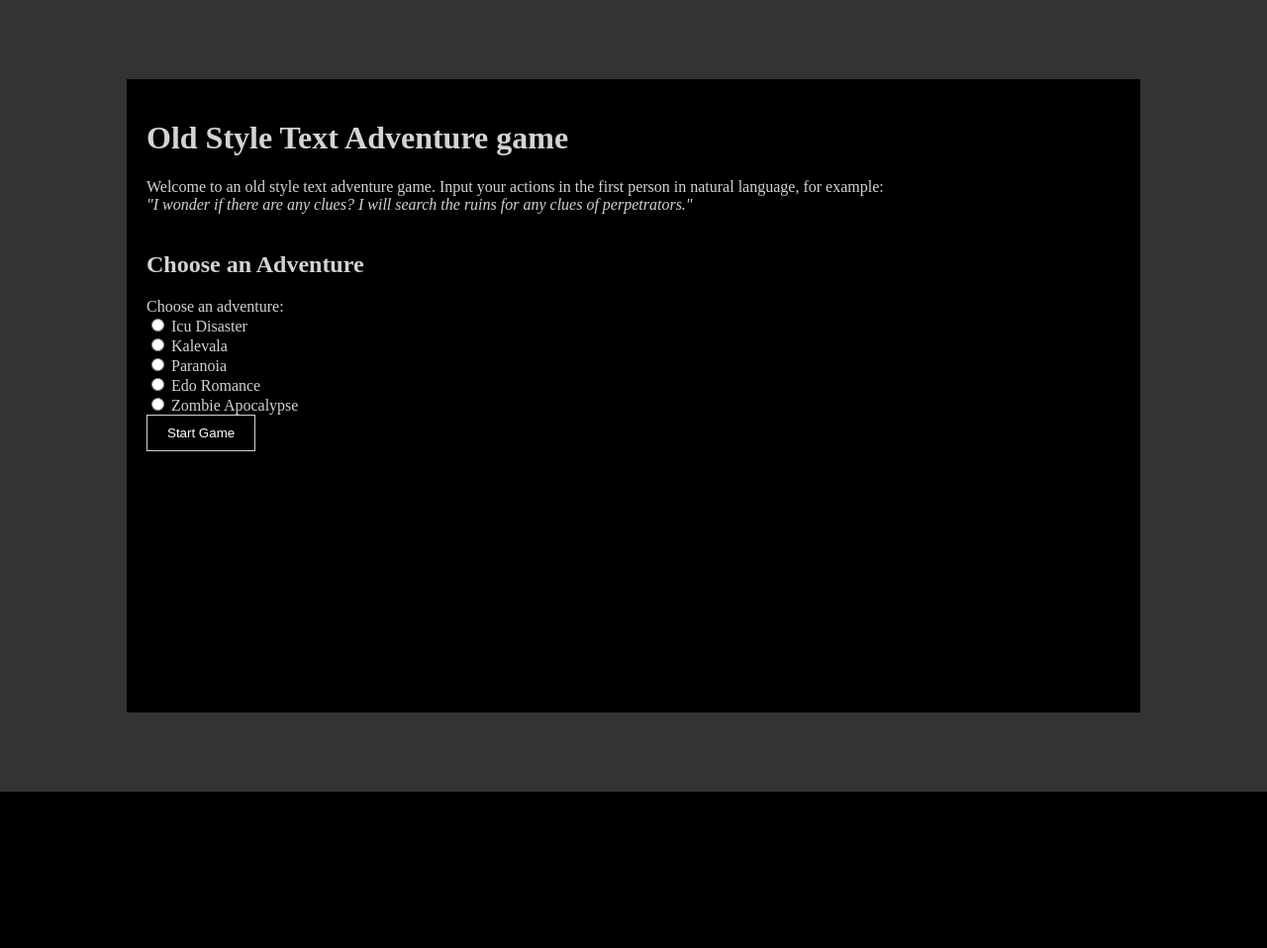
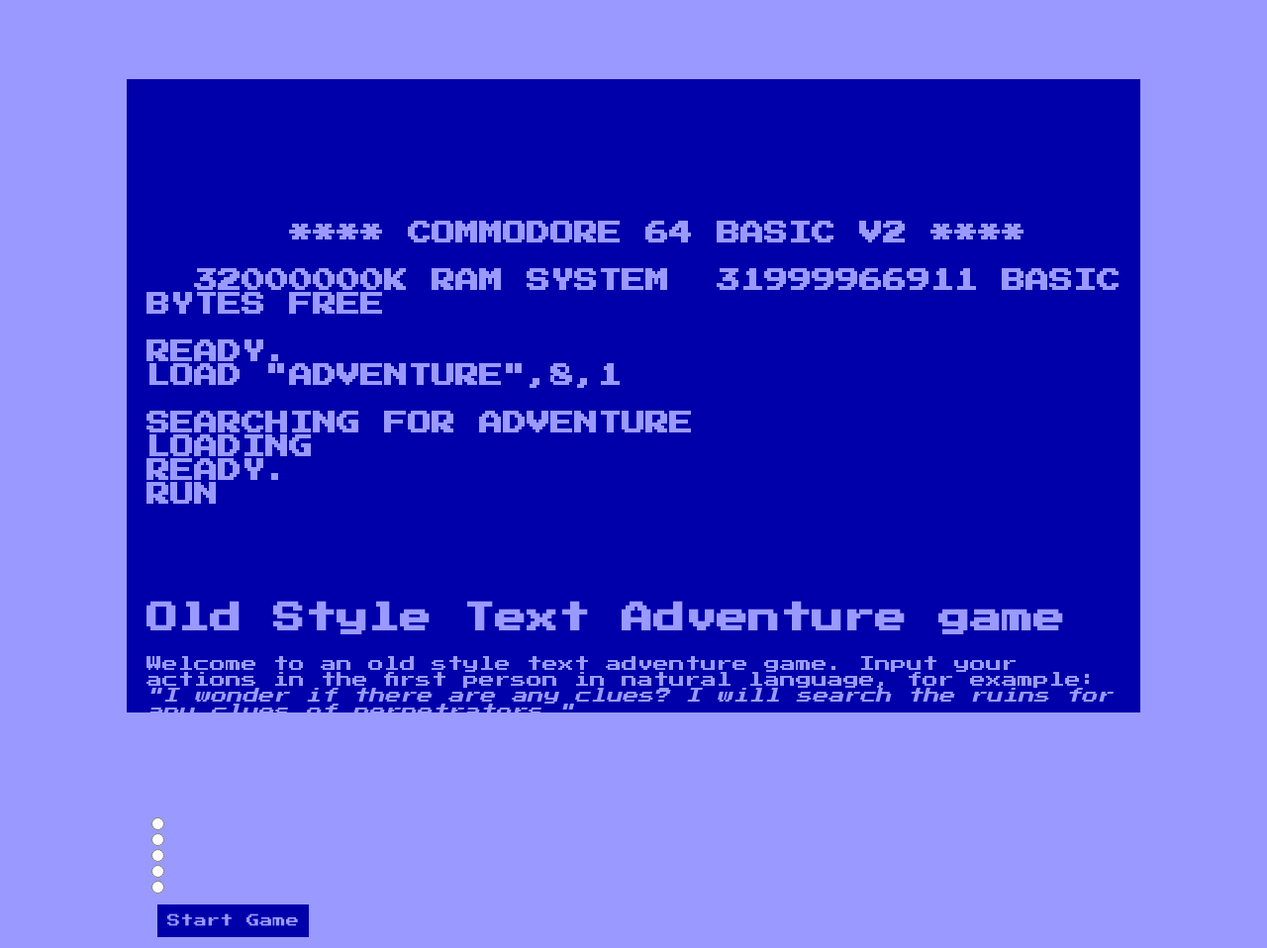
Before and after one commit to SakuOrdrTab/old_time_text_adventure, a Flask app: page /new_game in a window 1280 px wide. Shown: the whole page at 99% size. Before the commit the page ends 800 px from the top, so only its background shows below. Run offline with Flask 3, Linux system fonts and the light colour scheme.

Commit message:
C64 style

```diff
--- a/app.py
+++ b/app.py
@@ -5,6 +5,7 @@
 # Import your game engine and adventures.
 from src.game_engine import Game
 from src.helper_funcs import load_adventure
+from src.ImageGenerator import ImageGenerator
 
 app = Flask(__name__)
 app.secret_key = "your_secret_key_here" # Implement later for sessions
@@ -21,30 +22,7 @@
     "zombie_apocalypse",
 ]
 
-# If images are used, initialize a client
-image_client = OpenAI()
-
-def get_image(original_prompt: str):
-    if len(original_prompt) >= 900:
-        # get 4o-mini to summarize prompt
-        summarize_prompt = f"Summarize and shorten this description to fewer than 900 characters: {original_prompt}"
-        summary_response = image_client.chat.completions.create(
-            model="gpt-4o-mini",
-            messages=[{"role": "user", "content": summarize_prompt}],
-        )
-        prompt = summary_response.choices[0].message.content
-    else:
-        prompt = original_prompt
-    image_prompt = f"Create a vivid and interesting image depicting this scene: {prompt[:999]}"
-    image_response = image_client.images.generate(
-            model="dall-e-2",
-            prompt=image_prompt,
-            size="512x512",
-            quality="standard",
-            n=1,
-        )
-    return image_response.data[0].url
-
+image_generator = ImageGenerator()
 
 @app.route('/new_game', methods=['GET', 'POST'])
 def new_game():
@@ -64,7 +42,7 @@
 
         # Start the game and render the initial scene.
         initial_scene = game.start_game()
-        image = get_image(initial_scene)
+        image = image_generator.get_image(initial_scene)
         return render_template("next_scene.html", scene=initial_scene, game_id=game_id, game_over=False, image=image)
 
     # GET request: render the adventure selector.
@@ -84,11 +62,11 @@
 
     if game_over:
         report = game.end_game_report()
-        image = get_image(report)
+        image = image_generator.get_image(report)
         del game_statuses[game_id]
         return render_template("end_game.html", report=report, image=image)
 
-    image = get_image(game_output)
+    image = image_generator.get_image(game_output)
     return render_template("next_scene.html", scene=game_output, game_id=game_id, game_over=game_over, image=image)
 
 @app.route('/')
--- a/static/style.css
+++ b/static/style.css
@@ -1,39 +1,45 @@
+/* Import the Press Start 2P font from Google Fonts */
+@import url('https://fonts.googleapis.com/css2?family=Press+Start+2P&display=swap');
+
 html, body {
   height: 100%;
   margin: 0;
   padding: 0;
+  background-color: #9999ff; /* light blue margins */
+  font-family: 'Press Start 2P', monospace;
 }
 
 body {
   display: flex;
   justify-content: center;
   align-items: center;
-  background-color: #333333; /* this will be the color of the margins */
-}
-
-select {
-  padding: 10px;
-  background-color: #000000;
-  color: #d3d3d3; /* light gray text */
-  border: 1px solid #d3d3d3;
-  box-sizing: border-box;
 }
 
 .container {
   width: 80%;
   height: 80%;
-  background-color: #000000;
-  color: #d3d3d3;
+  background-color: #0000aa; /* deep blue container */
+  color: #9999ff;          /* light blue text */
   padding: 20px;
+  box-sizing: border-box;
+}
+
+/* Style for select elements */
+select {
+  padding: 10px;
+  background-color: #0000aa;
+  color: #9999ff;
+  border: 1px solid #9999ff;
+  margin: 5px;
   box-sizing: border-box;
 }
 
 /* Style for text inputs */
 input[type="text"] {
-  width: 100%; /* Takes the full width of the container */
-  background-color: #000000; /* black background */
-  color: #ffffff; /* white text */
-  border: 1px solid #d3d3d3;
+  width: 100%;
+  background-color: #0000aa;
+  color: #9999ff;
+  border: 1px solid #9999ff;
   padding: 10px;
   box-sizing: border-box;
 }
@@ -41,18 +47,23 @@
 /* Style for buttons */
 button {
   padding: 10px 20px;
-  background-color: #000000;
-  color: #ffffff;
-  border: 1px solid #d3d3d3;
+  background-color: #0000aa;
+  color: #9999ff;
+  border: 1px solid #9999ff;
   cursor: pointer;
+  font-family: 'Press Start 2P', monospace;
+  padding: 10px;
+  margin: 10px;
 }
 
 button:hover {
-  background-color: #444444;
+  background-color: #000099; /* Slightly darker on hover */
 }
 
 /* Ensure text wraps nicely within the container */
 pre {
   white-space: pre-wrap;
   word-wrap: break-word;
+  color: #9999ff;
+  font-family: 'Press Start 2P', monospace;
 }
--- a/templates/new_game.html
+++ b/templates/new_game.html
@@ -7,6 +7,25 @@
   </head>
   <body>
     <div class="container">
+      <div>
+        <pre>
+          <H2>
+
+
+      **** COMMODORE 64 BASIC V2 ****
+
+  32000000K RAM SYSTEM  31999966911 BASIC BYTES FREE
+
+READY.
+LOAD "ADVENTURE",8,1
+
+SEARCHING FOR ADVENTURE
+LOADING
+READY.
+RUN
+          </H2>
+        </pre>
+      </div>
       <h1>Old Style Text Adventure game</h1>
       Welcome to an old style text adventure game. Input your actions in the first person
       in natural language, for example:<br>
```
Also changed, not shown: src/ImageGenerator.py (added, +29 -0 lines), templates/next_scene.html (+6 -11 lines). Lines whose indentation alone changed are shown as unchanged.
